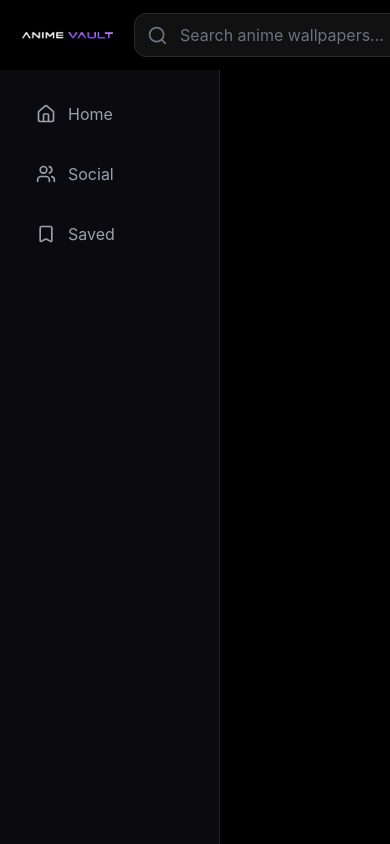
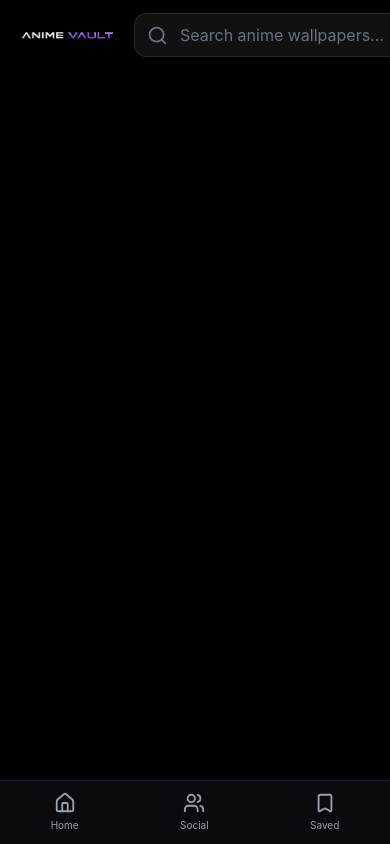
Before and after one commit to dwylagency1-cell/Anime-Vault, a React (Vite) app: page / in a window 390 px wide. Built offline with nearby package versions, Linux system fonts and the light colour scheme.

Commit message:
sidebar.jsx

```diff
--- a/src/componets/sidebar.jsx
+++ b/src/componets/sidebar.jsx
@@ -3,65 +3,51 @@ import { House, Users, Bookmark } from "lucide-react";
 
 function SideBar() {
     return (
-        <div className="fixed left-0 top-[70px] w-[220px] h-[calc(100vh-70px)] bg-[#0B0B0F] border-r border-[#25202F] p-5">
-
-            <div className="flex flex-col gap-3">
-
-                {/* Home */}
+        <>
+            {/* Desktop sidebar — unchanged from original, just hidden below md */}
+            <div className="hidden md:flex md:flex-col fixed left-0 top-[70px] w-[220px] h-[calc(100vh-70px)] bg-[#0B0B0F] border-r border-[#25202F] p-5 gap-3">
                 <Link
                     to="/"
                     className="group relative flex items-center gap-3 px-4 py-3 rounded-xl text-gray-400 transition-all duration-300 hover:text-white hover:bg-[#8B5CF6]/10 hover:shadow-[0_0_20px_rgba(139,92,246,0.12)]"
                 >
                     <span className="absolute left-0 top-1/2 -translate-y-1/2 w-[3px] h-0 rounded-full bg-[#8B5CF6] transition-all duration-300 group-hover:h-[65%]"></span>
-
-                    <House
-                        size={20}
-                        className="transition-all duration-300 group-hover:text-[#A855F7] group-hover:scale-110"
-                    />
-
-                    <span className="transition-all duration-300 group-hover:translate-x-1">
-                        Home
-                    </span>
+                    <House size={20} className="transition-all duration-300 group-hover:text-[#A855F7] group-hover:scale-110" />
+                    <span className="transition-all duration-300 group-hover:translate-x-1">Home</span>
                 </Link>
-
-                {/* Social */}
                 <Link
                     to="/social"
                     className="group relative flex items-center gap-3 px-4 py-3 rounded-xl text-gray-400 transition-all duration-300 hover:text-white hover:bg-[#8B5CF6]/10 hover:shadow-[0_0_20px_rgba(139,92,246,0.12)]"
                 >
                     <span className="absolute left-0 top-1/2 -translate-y-1/2 w-[3px] h-0 rounded-full bg-[#8B5CF6] transition-all duration-300 group-hover:h-[65%]"></span>
-
-                    <Users
-                        size={20}
-                        className="transition-all duration-300 group-hover:text-[#A855F7] group-hover:scale-110"
-                    />
-
-                    <span className="transition-all duration-300 group-hover:translate-x-1">
-                        Social
-                    </span>
+                    <Users size={20} className="transition-all duration-300 group-hover:text-[#A855F7] group-hover:scale-110" />
+                    <span className="transition-all duration-300 group-hover:translate-x-1">Social</span>
                 </Link>
-
-                {/* Saved */}
                 <Link
                     to="/saved"
                     className="group relative flex items-center gap-3 px-4 py-3 rounded-xl text-gray-400 transition-all duration-300 hover:text-white hover:bg-[#8B5CF6]/10 hover:shadow-[0_0_20px_rgba(139,92,246,0.12)]"
                 >
                     <span className="absolute left-0 top-1/2 -translate-y-1/2 w-[3px] h-0 rounded-full bg-[#8B5CF6] transition-all duration-300 group-hover:h-[65%]"></span>
-
-                    <Bookmark
-                        size={20}
-                        className="transition-all duration-300 group-hover:text-[#A855F7] group-hover:scale-110"
-                    />
-
-                    <span className="transition-all duration-300 group-hover:translate-x-1">
-                        Saved
-                    </span>
+                    <Bookmark size={20} className="transition-all duration-300 group-hover:text-[#A855F7] group-hover:scale-110" />
+                    <span className="transition-all duration-300 group-hover:translate-x-1">Saved</span>
                 </Link>
-
             </div>
 
-        </div>
+            {/* Mobile bottom nav — new, only shows below md */}
+            <div className="flex md:hidden fixed bottom-0 left-0 right-0 h-[64px] bg-[#0B0B0F] border-t border-[#25202F] items-center justify-around z-50">
+                <Link to="/" className="flex flex-col items-center gap-1 text-gray-400 hover:text-[#A855F7] transition-colors duration-300">
+                    <House size={22} />
+                    <span className="text-[10px]">Home</span>
+                </Link>
+                <Link to="/social" className="flex flex-col items-center gap-1 text-gray-400 hover:text-[#A855F7] transition-colors duration-300">
+                    <Users size={22} />
+                    <span className="text-[10px]">Social</span>
+                </Link>
+                <Link to="/saved" className="flex flex-col items-center gap-1 text-gray-400 hover:text-[#A855F7] transition-colors duration-300">
+                    <Bookmark size={22} />
+                    <span className="text-[10px]">Saved</span>
+                </Link>
+            </div>
+        </>
     );
 }
-
 export default SideBar;
```
